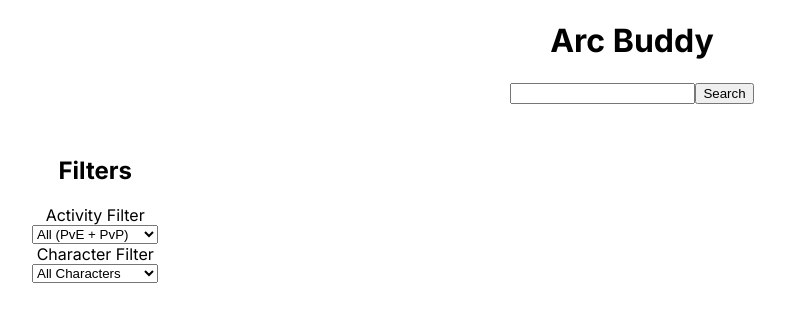
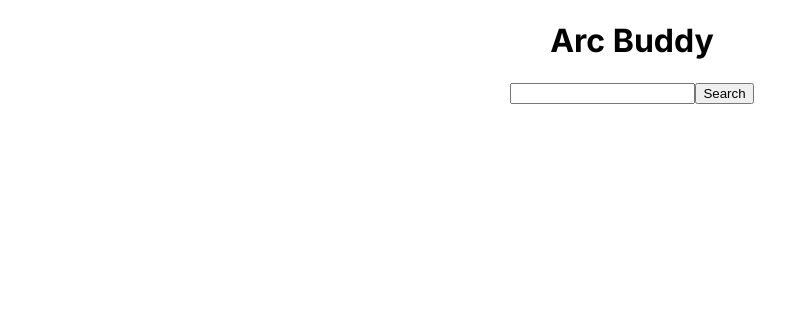
Before and after one commit to 62firelight/arc-buddy-react, a Next.js app: page / in a window 1280 px wide. Shown: the top 322 px of the page, without its empty margins (8-793 px from the left). Built offline with nearby package versions, Linux system fonts and the light colour scheme.

Commit message:
Hide filters by default and fix spinner alignment

```diff
--- a/src/app/globals.css
+++ b/src/app/globals.css
@@ -13,6 +13,8 @@
 .stats-container {
   display: flex;
   flex-flow: row nowrap;
+  justify-content: center;
+  width: 100%;
 }
 
 .filters {
--- a/src/app/page.js
+++ b/src/app/page.js
@@ -58,15 +58,30 @@
     }
     const displayedStats = getDisplayedStats();
 
-    const characterList =
-        profile === undefined
-            ? undefined
-            : profile.characters.map((character, index) => (
-                  <option key={character.characterId} value={index}>
-                      {character.race} {character.class} ({character.light})
-                  </option>
-              ));
+    let filters = undefined;
+    let characterList = undefined;
+    if (profile !== undefined) {
+        characterList = profile.characters.map((character, index) => (
+            <option key={character.characterId} value={index}>
+                {character.race} {character.class} ({character.light})
+            </option>
+        ));
 
+        filters = (
+            <div className="filters">
+                <h2>Filters</h2>
+                <ActivityFilter
+                    activityFilter={activityFilter}
+                    setActivityFilter={setActivityFilter}
+                />
+                <CharacterFilter
+                    characterList={characterList}
+                    characterFilter={characterFilter}
+                    setCharacterFilter={setCharacterFilter}
+                />
+            </div>
+        );
+    }
     return (
         <div>
             <h1 id="app-heading" onClick={reset}>
@@ -79,18 +94,7 @@
             <div className="error">{error}</div>
 
             <div className="stats-container">
-                <div className="filters">
-                    <h2>Filters</h2>
-                    <ActivityFilter
-                        activityFilter={activityFilter}
-                        setActivityFilter={setActivityFilter}
-                    />
-                    <CharacterFilter
-                        characterList={characterList}
-                        characterFilter={characterFilter}
-                        setCharacterFilter={setCharacterFilter}
-                    />
-                </div>
+                {filters}
 
                 <div className="stats-content">
                     <Stats
```
